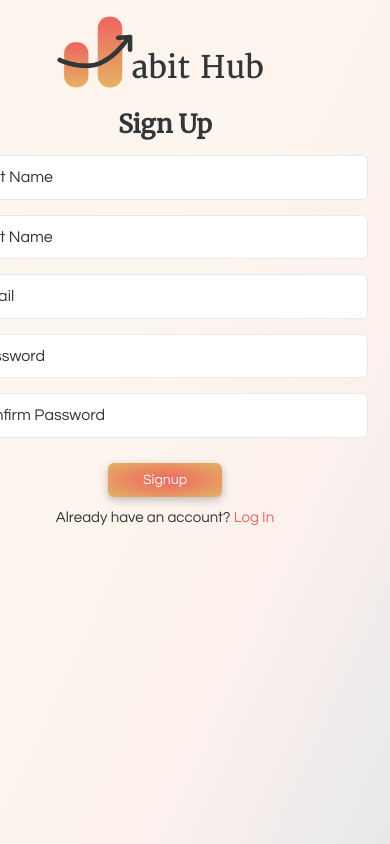
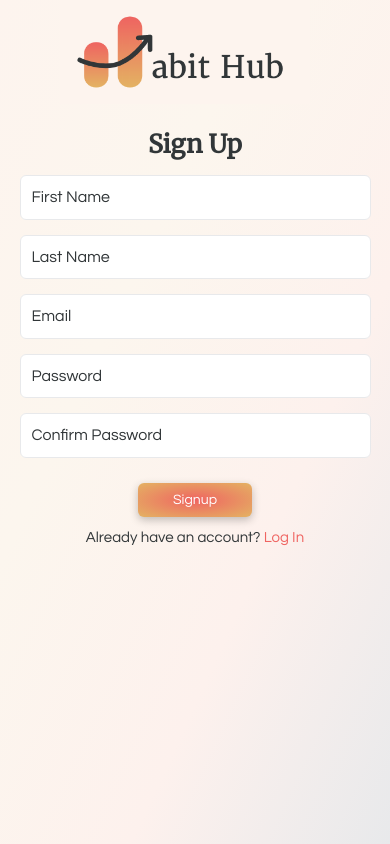
Before and after one commit to s3851446/habithub-frontend, a SvelteKit app in the folder final/habithub-frontend/: page /signup in a window 390 px wide. Built offline with nearby package versions, Linux system fonts and the light colour scheme.

Commit message:
Fixes login and signup responsive issues

```diff
--- a/final/habithub-frontend/src/routes/(signinup)/login/+page.svelte
+++ b/final/habithub-frontend/src/routes/(signinup)/login/+page.svelte
@@ -218,9 +218,6 @@
       justify-content: center;
       margin-top: 0;
     }
-    @media all and (max-width: 800px) {
-      margin-left: -60px;
-    }
   }
 
   .slogan {
@@ -247,6 +244,10 @@
   .logo {
     width: 250px;
     margin: 0 0 20px -20px;
+    @media only screen and (max-width: 278px) {
+      width: 100%;
+      margin: 0;
+    }
   }
 
   .form {
--- a/final/habithub-frontend/src/routes/(signinup)/signup/+page.svelte
+++ b/final/habithub-frontend/src/routes/(signinup)/signup/+page.svelte
@@ -21,10 +21,10 @@
   let toastError = false;
 
   onMount(() => {
-    if (localStorage.getItem('loggedIn') == "true") {
-      window.location.href = "/dashboard"
+    if (localStorage.getItem("loggedIn") == "true") {
+      window.location.href = "/dashboard";
     }
-  })
+  });
 
   async function handleSignup() {
     user.email = document.getElementById("email").value;
@@ -153,9 +153,6 @@
       justify-content: center;
       margin-top: 0;
     }
-    @media all and (max-width: 800px) {
-      margin-left: -60px;
-    }
   }
 
   .slogan {
@@ -181,6 +178,11 @@
 
   .logo {
     width: 250px;
+    margin: 0 0 20px -20px;
+    @media only screen and (max-width: 278px) {
+      width: 100%;
+      margin: 0;
+    }
   }
 
   .form {
```
